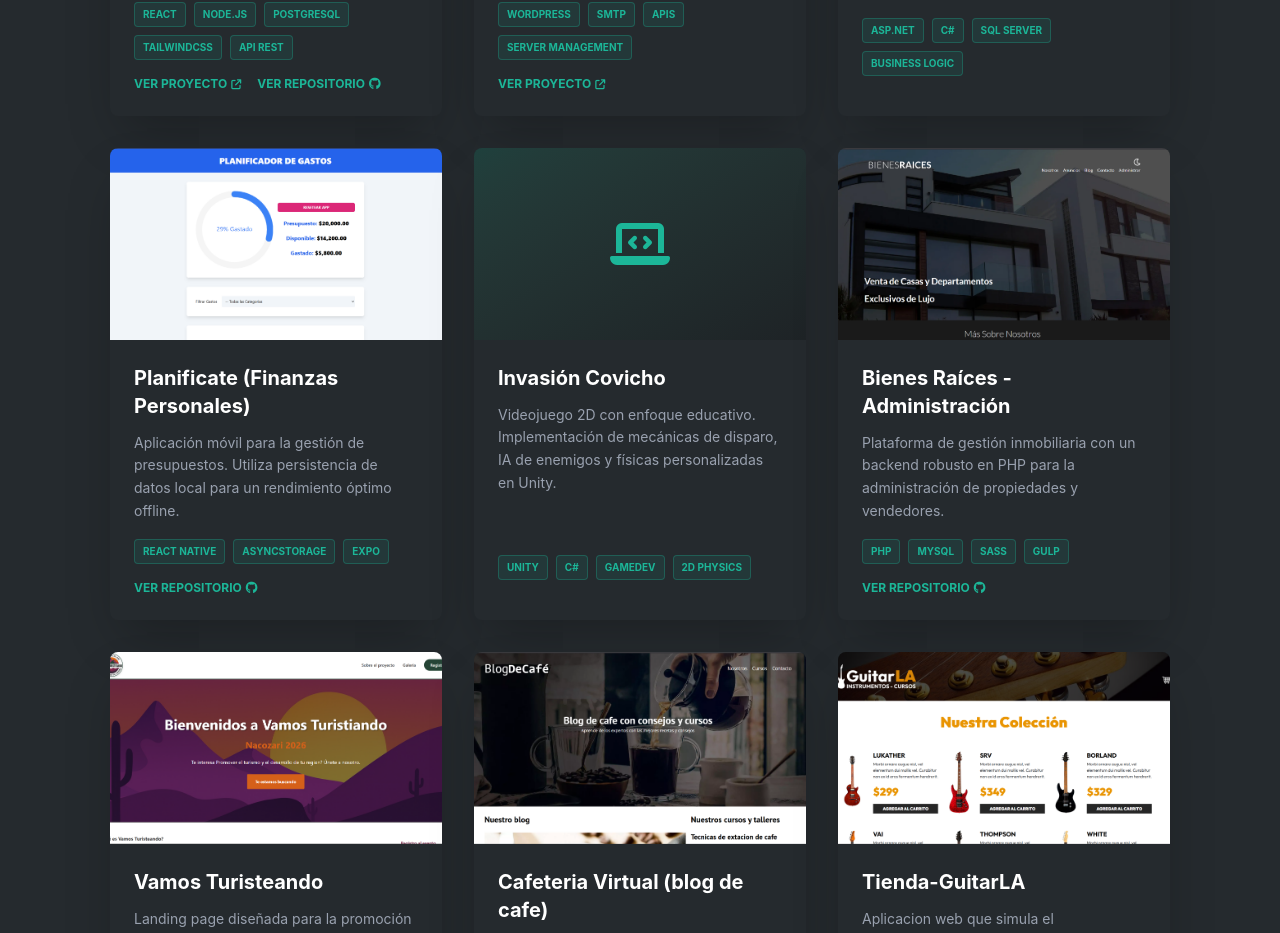
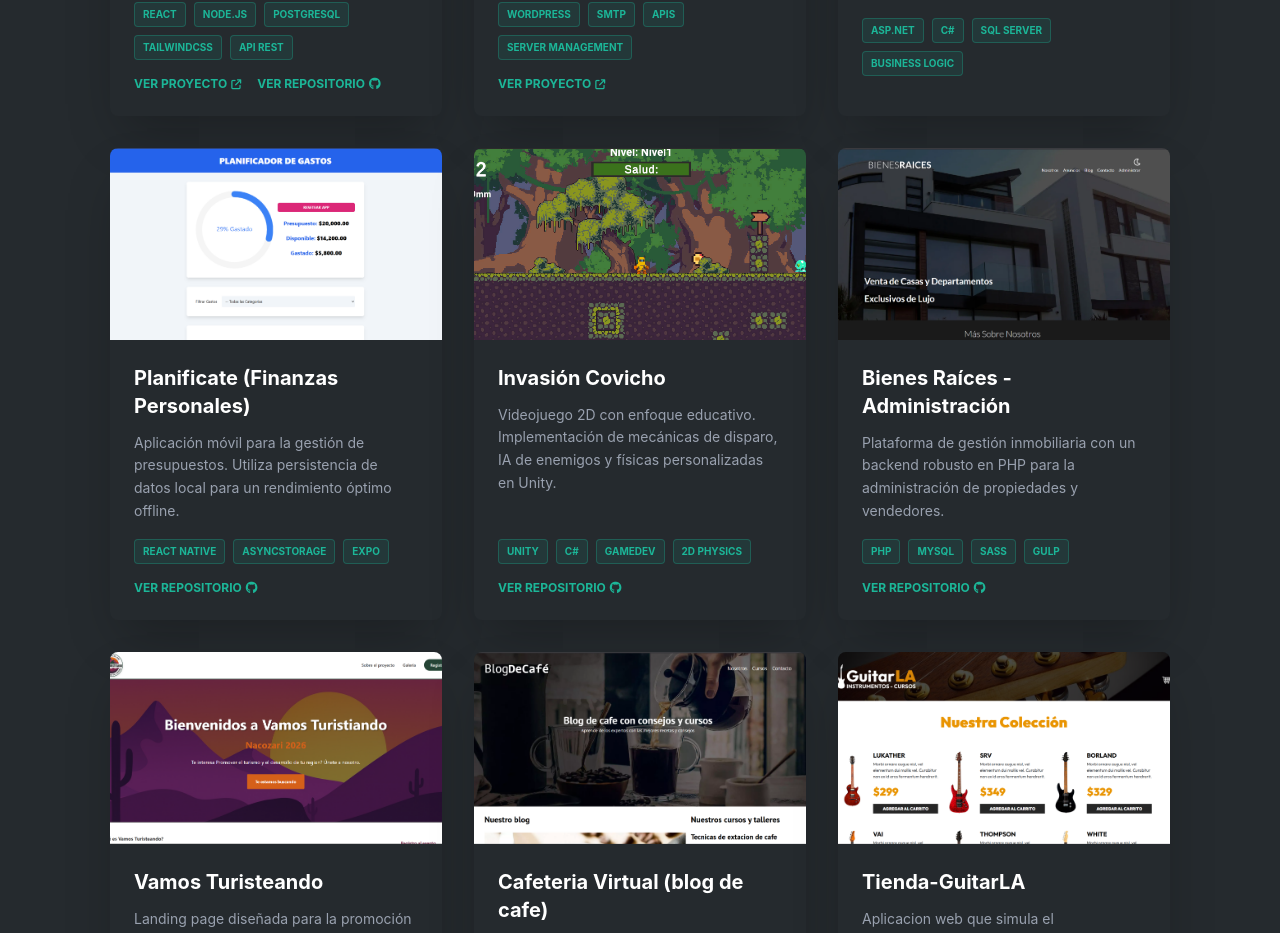
Before and after one commit to BamFavela17/Portafolio-AbrahamFavela, a React (Vite) app: page / in a window 1280 px wide. Shown: the part 4173-5106 px from the top of the page. Built offline with nearby package versions, Linux system fonts and the light colour scheme.

Commit message:
invacionCovicho

```diff
--- a/src/components/Projects.tsx
+++ b/src/components/Projects.tsx
@@ -57,8 +57,8 @@ const projects: ProjectItem[] = [
     description:
       "Videojuego 2D con enfoque educativo. Implementación de mecánicas de disparo, IA de enemigos y físicas personalizadas en Unity.",
     url: "",
-    Repo: "",
-    image: "",
+    Repo: "https://github.com/BamFavela17/Invacion_Covicho_juego.git",
+    image: "/img/invacionCovicho.png",
     tags: ["Unity", "C#", "GameDev", "2D Physics"],
     category: "Videojuegos",
   },
```
Also changed, not shown: public/img/invacionCovicho.png (added).
